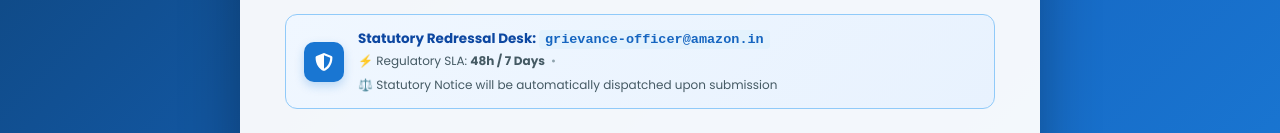
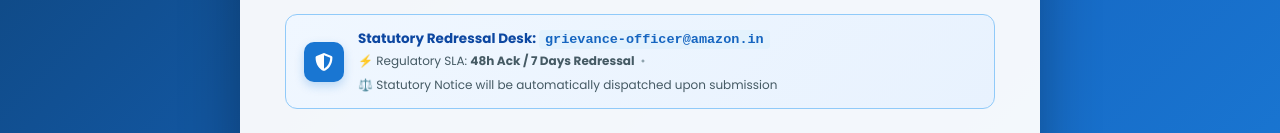
Before and after one commit to Manojpuchakayala/Consumer-trust-portal, a React (Vite) app in the folder frontend/: page /register in a window 1280 px wide. Shown: the part 584-717 px from the top of the page. Built offline with nearby package versions, Linux system fonts and the light colour scheme; no server answers.

Commit message:
feat: enforce strict 7-day statutory grievance resolution SLA across enterprise network

```diff
--- a/frontend/src/pages/CompanyResolution.css
+++ b/frontend/src/pages/CompanyResolution.css
@@ -57,6 +57,46 @@
   max-width: 650px;
   margin: 0 auto;
   line-height: 1.5;
+}
+
+.sla-deadline-card {
+  display: flex;
+  align-items: center;
+  gap: 14px;
+  background: #fffbeb;
+  border: 1.5px solid #fde68a;
+  border-radius: 12px;
+  padding: 14px 18px;
+  max-width: 650px;
+  margin: 18px auto 0;
+  text-align: left;
+}
+
+.sla-deadline-icon {
+  width: 38px;
+  height: 38px;
+  border-radius: 10px;
+  background: #d97706;
+  color: white;
+  display: flex;
+  align-items: center;
+  justify-content: center;
+  font-size: 18px;
+  flex-shrink: 0;
+}
+
+.sla-deadline-text strong {
+  display: block;
+  color: #92400e;
+  font-size: 13.5px;
+  margin-bottom: 2px;
+}
+
+.sla-deadline-text p {
+  margin: 0;
+  color: #78350f;
+  font-size: 12.5px;
+  line-height: 1.4;
 }
 
 .alert-success {
--- a/frontend/src/pages/CompanyResolution.jsx
+++ b/frontend/src/pages/CompanyResolution.jsx
@@ -141,6 +141,18 @@
           <p>
             Official Enterprise Dispute Resolution Interface under Consumer Protection Regulations & RBI/TRAI Directives.
           </p>
+
+          <div className="sla-deadline-card">
+            <div className="sla-deadline-icon">
+              <FaClock />
+            </div>
+            <div className="sla-deadline-text">
+              <strong>Mandatory 7-Day Resolution Mandate</strong>
+              <p>
+                Under the Central Consumer Redressal SLA, this dispute must be formally redressed and updated with resolution/refund proof within <strong>7 days (168 hours)</strong> from registration. Past 7 days, this case docket is automatically flagged for Ombudsman escalation.
+              </p>
+            </div>
+          </div>
         </div>
 
         {/* Success Banner */}
--- a/frontend/src/pages/RegisterComplaint.jsx
+++ b/frontend/src/pages/RegisterComplaint.jsx
@@ -25,33 +25,33 @@
 import "./RegisterComplaint.css";
 
 const ENTERPRISE_OPTIONS = [
-  { id: "amazon", name: "Amazon India", category: "Product", nodal: "grievance-officer@amazon.in", sla: "48h / 7 Days" },
-  { id: "flipkart", name: "Flipkart", category: "Product", nodal: "grievance.officer@flipkart.com", sla: "48h / 7 Days" },
-  { id: "myntra", name: "Myntra", category: "Product", nodal: "grievanceofficer@myntra.com", sla: "48h / 7 Days" },
-  { id: "meesho", name: "Meesho", category: "Product", nodal: "grievance-officer@meesho.com", sla: "48h / 7 Days" },
-  { id: "ajio", name: "Ajio (Reliance Retail)", category: "Product", nodal: "grievance.officer@ajio.com", sla: "48h / 7 Days" },
-  { id: "zomato", name: "Zomato", category: "Food", nodal: "grievance@zomato.com", sla: "24h / 3 Days" },
-  { id: "swiggy", name: "Swiggy", category: "Food", nodal: "grievances@swiggy.in", sla: "24h / 3 Days" },
-  { id: "blinkit", name: "Blinkit", category: "Food", nodal: "grievance@blinkit.com", sla: "24h / 3 Days" },
-  { id: "zepto", name: "Zepto", category: "Food", nodal: "grievance@zeptonow.com", sla: "24h / 3 Days" },
-  { id: "sbi", name: "State Bank of India (SBI)", category: "Banking", nodal: "nodalofficer@sbi.co.in", sla: "48h / 14 Days (RBI)" },
-  { id: "hdfc", name: "HDFC Bank", category: "Banking", nodal: "grievance.redressal@hdfcbank.com", sla: "48h / 14 Days (RBI)" },
-  { id: "icici", name: "ICICI Bank", category: "Banking", nodal: "headservicequality@icicibank.com", sla: "48h / 14 Days (RBI)" },
-  { id: "axis", name: "Axis Bank", category: "Banking", nodal: "nodal.officer@axisbank.com", sla: "48h / 14 Days (RBI)" },
-  { id: "phonepe", name: "PhonePe (UPI & Payments)", category: "Banking", nodal: "grievance-officer@phonepe.com", sla: "24h / 5 Days (NPCI)" },
-  { id: "paytm", name: "Paytm Payments", category: "Banking", nodal: "grievanceofficer@paytm.com", sla: "24h / 5 Days (NPCI)" },
-  { id: "googlepay", name: "Google Pay India", category: "Banking", nodal: "gpay-grievance-india@google.com", sla: "24h / 5 Days (NPCI)" },
-  { id: "jio", name: "Reliance Jio Infocomm", category: "Telecom", nodal: "appellate.authority@jio.com", sla: "48h / 7 Days (TRAI)" },
-  { id: "airtel", name: "Bharti Airtel", category: "Telecom", nodal: "nodalofficer.india@airtel.com", sla: "48h / 7 Days (TRAI)" },
-  { id: "vi", name: "Vodafone Idea (Vi)", category: "Telecom", nodal: "nodalofficer@vodafoneidea.com", sla: "48h / 7 Days (TRAI)" },
-  { id: "makemytrip", name: "MakeMyTrip", category: "Travel", nodal: "grievance.officer@makemytrip.com", sla: "24h / 7 Days" },
-  { id: "irctc", name: "IRCTC (Indian Railways)", category: "Travel", nodal: "customercare@irctc.co.in", sla: "24h / 5 Days" },
-  { id: "indigo", name: "IndiGo Airlines", category: "Travel", nodal: "nodalofficer@goindigo.in", sla: "24h / 7 Days" },
-  { id: "uber", name: "Uber India", category: "Travel", nodal: "grievance-officer-india@uber.com", sla: "24h / 5 Days" },
-  { id: "ola", name: "Ola Cabs", category: "Travel", nodal: "grievanceofficer@olacabs.com", sla: "24h / 5 Days" },
-  { id: "samsung", name: "Samsung Electronics India", category: "Product", nodal: "grievance.india@samsung.com", sla: "48h / 10 Days" },
-  { id: "apple", name: "Apple India", category: "Product", nodal: "india_grievance_officer@apple.com", sla: "48h / 10 Days" },
-  { id: "other", name: "Other / Custom Enterprise", category: "Other", nodal: "Custom Enterprise Desk", sla: "Standard 7 Days" },
+  { id: "amazon", name: "Amazon India", category: "Product", nodal: "grievance-officer@amazon.in", sla: "48h Ack / 7 Days Redressal" },
+  { id: "flipkart", name: "Flipkart", category: "Product", nodal: "grievance.officer@flipkart.com", sla: "48h Ack / 7 Days Redressal" },
+  { id: "myntra", name: "Myntra", category: "Product", nodal: "grievanceofficer@myntra.com", sla: "48h Ack / 7 Days Redressal" },
+  { id: "meesho", name: "Meesho", category: "Product", nodal: "grievance-officer@meesho.com", sla: "48h Ack / 7 Days Redressal" },
+  { id: "ajio", name: "Ajio (Reliance Retail)", category: "Product", nodal: "grievance.officer@ajio.com", sla: "48h Ack / 7 Days Redressal" },
+  { id: "zomato", name: "Zomato", category: "Food", nodal: "grievance@zomato.com", sla: "24h Ack / 3 Days Redressal" },
+  { id: "swiggy", name: "Swiggy", category: "Food", nodal: "grievances@swiggy.in", sla: "24h Ack / 3 Days Redressal" },
+  { id: "blinkit", name: "Blinkit", category: "Food", nodal: "grievance@blinkit.com", sla: "24h Ack / 3 Days Redressal" },
+  { id: "zepto", name: "Zepto", category: "Food", nodal: "grievance@zeptonow.com", sla: "24h Ack / 3 Days Redressal" },
+  { id: "sbi", name: "State Bank of India (SBI)", category: "Banking", nodal: "nodalofficer@sbi.co.in", sla: "48h Ack / 7 Days Redressal (RBI Mandate)" },
+  { id: "hdfc", name: "HDFC Bank", category: "Banking", nodal: "grievance.redressal@hdfcbank.com", sla: "48h Ack / 7 Days Redressal (RBI Mandate)" },
+  { id: "icici", name: "ICICI Bank", category: "Banking", nodal: "headservicequality@icicibank.com", sla: "48h Ack / 7 Days Redressal (RBI Mandate)" },
+  { id: "axis", name: "Axis Bank", category: "Banking", nodal: "nodal.officer@axisbank.com", sla: "48h Ack / 7 Days Redressal (RBI Mandate)" },
+  { id: "phonepe", name: "PhonePe (UPI & Payments)", category: "Banking", nodal: "grievance-officer@phonepe.com", sla: "24h Ack / 5 Days Redressal (NPCI)" },
+  { id: "paytm", name: "Paytm Payments", category: "Banking", nodal: "grievanceofficer@paytm.com", sla: "24h Ack / 5 Days Redressal (NPCI)" },
+  { id: "googlepay", name: "Google Pay India", category: "Banking", nodal: "gpay-grievance-india@google.com", sla: "24h Ack / 5 Days Redressal (NPCI)" },
+  { id: "jio", name: "Reliance Jio Infocomm", category: "Telecom", nodal: "appellate.authority@jio.com", sla: "48h Ack / 7 Days Redressal (TRAI)" },
+  { id: "airtel", name: "Bharti Airtel", category: "Telecom", nodal: "nodalofficer.india@airtel.com", sla: "48h Ack / 7 Days Redressal (TRAI)" },
+  { id: "vi", name: "Vodafone Idea (Vi)", category: "Telecom", nodal: "nodalofficer@vodafoneidea.com", sla: "48h Ack / 7 Days Redressal (TRAI)" },
+  { id: "makemytrip", name: "MakeMyTrip", category: "Travel", nodal: "grievance.officer@makemytrip.com", sla: "24h Ack / 7 Days Redressal" },
+  { id: "irctc", name: "IRCTC (Indian Railways)", category: "Travel", nodal: "customercare@irctc.co.in", sla: "24h Ack / 5 Days Redressal" },
+  { id: "indigo", name: "IndiGo Airlines", category: "Travel", nodal: "nodalofficer@goindigo.in", sla: "24h Ack / 7 Days Redressal" },
+  { id: "uber", name: "Uber India", category: "Travel", nodal: "grievance-officer-india@uber.com", sla: "24h Ack / 5 Days Redressal" },
+  { id: "ola", name: "Ola Cabs", category: "Travel", nodal: "grievanceofficer@olacabs.com", sla: "24h Ack / 5 Days Redressal" },
+  { id: "samsung", name: "Samsung Electronics India", category: "Product", nodal: "grievance.india@samsung.com", sla: "48h Ack / 7 Days Redressal" },
+  { id: "apple", name: "Apple India", category: "Product", nodal: "india_grievance_officer@apple.com", sla: "48h Ack / 7 Days Redressal" },
+  { id: "other", name: "Other / Custom Enterprise", category: "Other", nodal: "Custom Enterprise Desk", sla: "Strict 7 Days Redressal" },
 ];
 
 function RegisterComplaint() {
```
Also changed, not shown: 2 other files (tests, documents, lock files or other folders).
